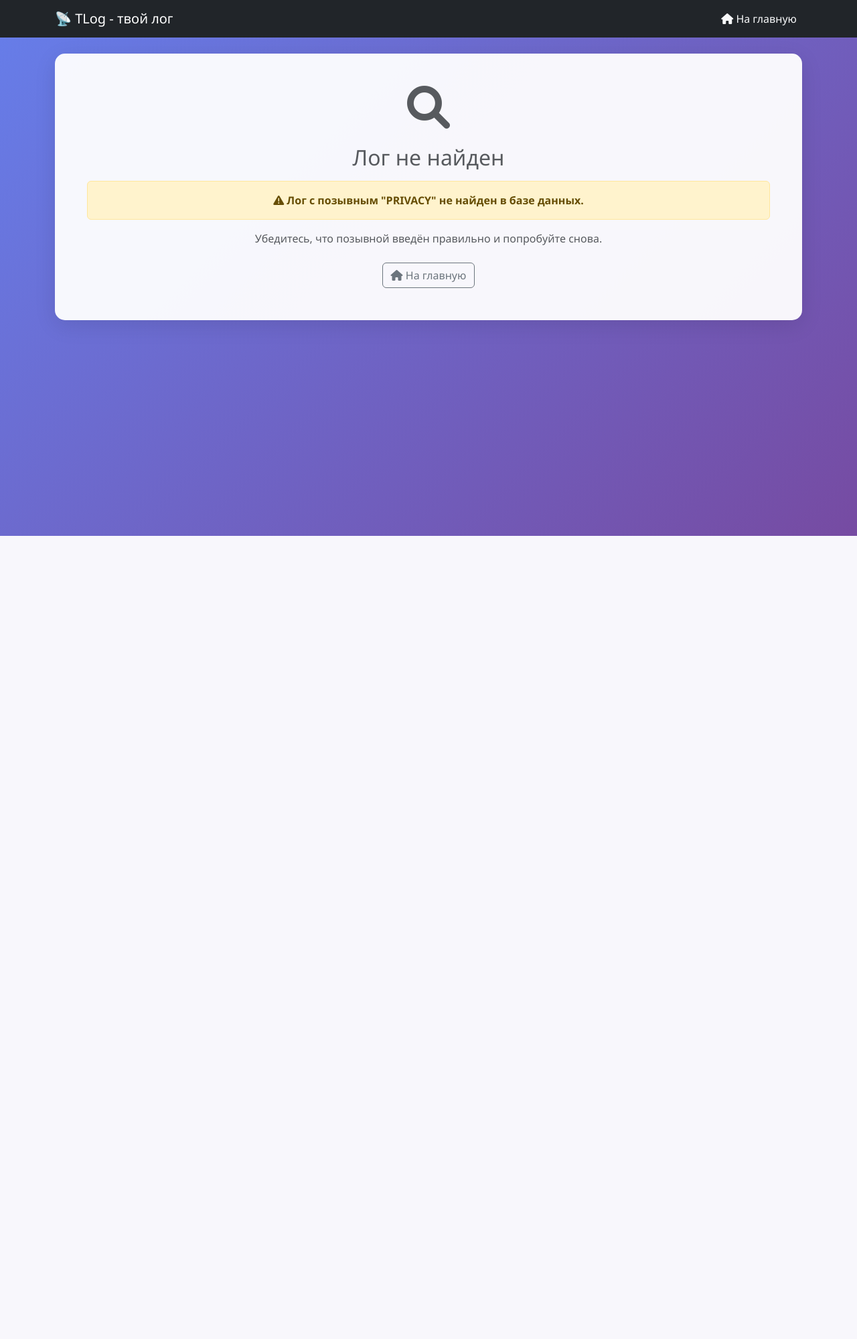
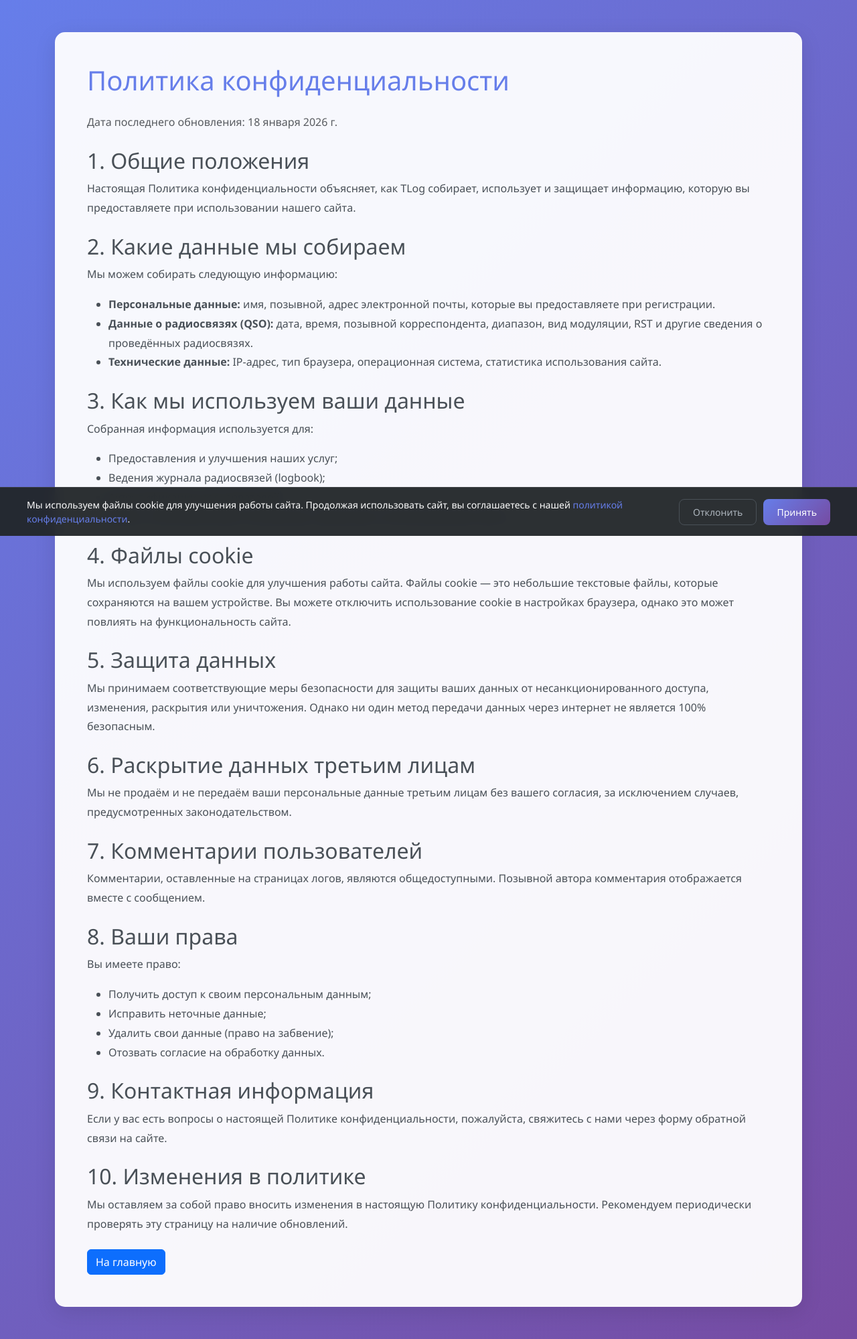
Before and after one commit to R3LO/tlogonline, a Django app: page /privacy/ in a window 1280 px wide. Shown: the whole page at 67% size. Before the commit the page ends 800 px from the top, so only its background shows below. Run offline with Django 4.2, Linux system fonts and the light colour scheme; data that the repository does not hold is empty.

Commit message:
add privacy of cookies

```diff
--- a/myproject/urls.py
+++ b/myproject/urls.py
@@ -2,13 +2,16 @@
 Main URL configuration for myproject project.
 """
 from django.contrib import admin
-from django.urls import path, include
+from django.urls import path, include, re_path
 from django.conf import settings
 from django.conf.urls.static import static
+from django.views.generic import RedirectView
 
 urlpatterns = [
     path('admin/', admin.site.urls),
     path('', include('tlog.urls')),
+    # Перенаправление favicon.ico на статический файл
+    re_path(r'^favicon\.ico$', RedirectView.as_view(url='/static/favicon.svg', permanent=True)),
 ]
 
 # Serve media files in development
--- /dev/null
+++ b/tlog/templates/cookie_banner.html
@@ -0,0 +1,115 @@
+<style>
+.cookie-banner {
+    position: fixed;
+    bottom: 0;
+    left: 0;
+    right: 0;
+    background: rgba(33, 37, 41, 0.95);
+    color: white;
+    padding: 15px 20px;
+    z-index: 9999;
+    display: none;
+    backdrop-filter: blur(10px);
+    border-top: 1px solid rgba(255, 255, 255, 0.1);
+}
+.cookie-banner.show {
+    display: block;
+    animation: slideUp 0.3s ease-out;
+}
+@keyframes slideUp {
+    from { transform: translateY(100%); }
+    to { transform: translateY(0); }
+}
+.cookie-content {
+    max-width: 1200px;
+    margin: 0 auto;
+    display: flex;
+    align-items: center;
+    justify-content: space-between;
+    flex-wrap: wrap;
+    gap: 15px;
+}
+.cookie-text {
+    flex: 1;
+    min-width: 280px;
+}
+.cookie-text p {
+    margin: 0;
+    font-size: 14px;
+}
+.cookie-text a {
+    color: #667eea;
+    text-decoration: none;
+}
+.cookie-text a:hover {
+    text-decoration: underline;
+}
+.cookie-buttons {
+    display: flex;
+    gap: 10px;
+}
+.cookie-btn {
+    padding: 8px 20px;
+    border-radius: 8px;
+    font-size: 14px;
+    font-weight: 500;
+    cursor: pointer;
+    transition: all 0.2s ease;
+}
+.cookie-btn-accept {
+    background: linear-gradient(135deg, #667eea 0%, #764ba2 100%);
+    color: white;
+    border: none;
+}
+.cookie-btn-accept:hover {
+    transform: translateY(-1px);
+    box-shadow: 0 4px 12px rgba(102, 126, 234, 0.4);
+}
+.cookie-btn-decline {
+    background: transparent;
+    color: #adb5bd;
+    border: 1px solid #495057;
+}
+.cookie-btn-decline:hover {
+    background: rgba(255, 255, 255, 0.1);
+    color: white;
+}
+</style>
+
+<div id="cookieBanner" class="cookie-banner">
+    <div class="cookie-content">
+        <div class="cookie-text">
+            <p>
+                Мы используем файлы cookie для улучшения работы сайта.
+                Продолжая использовать сайт, вы соглашаетесь с нашей
+                <a href="/privacy/">политикой конфиденциальности</a>.
+            </p>
+        </div>
+        <div class="cookie-buttons">
+            <button class="cookie-btn cookie-btn-decline" onclick="declineCookies()">Отклонить</button>
+            <button class="cookie-btn cookie-btn-accept" onclick="acceptCookies()">Принять</button>
+        </div>
+    </div>
+</div>
+
+<script>
+function checkCookieConsent() {
+    const consent = localStorage.getItem('cookie_consent');
+    if (!consent) {
+        document.getElementById('cookieBanner').classList.add('show');
+    }
+}
+
+function acceptCookies() {
+    localStorage.setItem('cookie_consent', 'accepted');
+    document.getElementById('cookieBanner').classList.remove('show');
+}
+
+function declineCookies() {
+    localStorage.setItem('cookie_consent', 'declined');
+    document.getElementById('cookieBanner').classList.remove('show');
+}
+
+// Проверить при загрузке страницы
+document.addEventListener('DOMContentLoaded', checkCookieConsent);
+</script>
--- a/tlog/templates/dashboard.html
+++ b/tlog/templates/dashboard.html
@@ -1,9 +1,12 @@
 <!DOCTYPE html>
 <html lang="ru">
+{% load static %}
 <head>
     <meta charset="UTF-8">
     <meta name="viewport" content="width=device-width, initial-scale=1.0">
     <title>Личный кабинет TLog</title>
+    <link rel="icon" href="{% static 'favicon.svg' %}" type="image/svg+xml">
+    <link rel="alternate icon" href="{% static 'favicon.svg' %}" type="image/svg+xml">
     <link href="https://cdn.jsdelivr.net/npm/bootstrap@5.3.0/dist/css/bootstrap.min.css" rel="stylesheet">
     <link href="https://cdnjs.cloudflare.com/ajax/libs/font-awesome/6.0.0/css/all.min.css" rel="stylesheet">
     <style>
@@ -863,5 +866,6 @@
             </p>
         </div>
     </footer>
+{% include 'cookie_banner.html' %}
 </body>
 </html>
--- a/tlog/templates/debug_register.html
+++ b/tlog/templates/debug_register.html
@@ -155,5 +155,6 @@
             }
         });
     </script>
+{% include 'cookie_banner.html' %}
 </body>
 </html>
--- a/tlog/templates/index.html
+++ b/tlog/templates/index.html
@@ -1,9 +1,12 @@
 <!DOCTYPE html>
 <html lang="ru">
+{% load static %}
 <head>
     <meta charset="UTF-8">
     <meta name="viewport" content="width=device-width, initial-scale=1.0">
     <title>Сообщество радиолюбителей - Django</title>
+    <link rel="icon" href="{% static 'favicon.svg' %}" type="image/svg+xml">
+    <link rel="alternate icon" href="{% static 'favicon.svg' %}" type="image/svg+xml">
     <link href="https://cdn.jsdelivr.net/npm/bootstrap@5.3.0/dist/css/bootstrap.min.css" rel="stylesheet">
     <style>
         .hero-section {
@@ -190,5 +193,6 @@
 
     <script src="https://cdn.jsdelivr.net/npm/bootstrap@5.3.0/dist/js/bootstrap.bundle.min.js"></script>
     <script src="https://kit.fontawesome.com/your-fontawesome-kit.js" crossorigin="anonymous"></script>
+{% include 'cookie_banner.html' %}
 </body>
 </html>
--- a/tlog/templates/logbook.html
+++ b/tlog/templates/logbook.html
@@ -1,9 +1,12 @@
 <!DOCTYPE html>
 <html lang="ru">
+{% load static %}
 <head>
     <meta charset="UTF-8">
     <meta name="viewport" content="width=device-width, initial-scale=1.0">
     <title>Logbook - Сайт радиолюбителей</title>
+    <link rel="icon" href="{% static 'favicon.svg' %}" type="image/svg+xml">
+    <link rel="alternate icon" href="{% static 'favicon.svg' %}" type="image/svg+xml">
     <link href="https://cdn.jsdelivr.net/npm/bootstrap@5.3.0/dist/css/bootstrap.min.css" rel="stylesheet">
     <link href="https://cdnjs.cloudflare.com/ajax/libs/font-awesome/6.0.0/css/all.min.css" rel="stylesheet">
     <style>
@@ -911,5 +914,6 @@
             });
         });
     </script>
+{% include 'cookie_banner.html' %}
 </body>
 </html>
--- a/tlog/templates/logbook_new.html
+++ b/tlog/templates/logbook_new.html
@@ -1,9 +1,12 @@
 <!DOCTYPE html>
 <html lang="ru">
+{% load static %}
 <head>
     <meta charset="UTF-8">
     <meta name="viewport" content="width=device-width, initial-scale=1.0">
     <title>Logbook - Сайт радиолюбителей</title>
+    <link rel="icon" href="{% static 'favicon.svg' %}" type="image/svg+xml">
+    <link rel="alternate icon" href="{% static 'favicon.svg' %}" type="image/svg+xml">
     <link href="https://cdn.jsdelivr.net/npm/bootstrap@5.3.0/dist/css/bootstrap.min.css" rel="stylesheet">
     <link href="https://cdnjs.cloudflare.com/ajax/libs/font-awesome/6.0.0/css/all.min.css" rel="stylesheet">
     <style>
@@ -292,5 +295,6 @@
             </p>
         </div>
     </footer>
+{% include 'cookie_banner.html' %}
 </body>
 </html>
--- a/tlog/templates/logbook_search.html
+++ b/tlog/templates/logbook_search.html
@@ -1,10 +1,13 @@
 <!DOCTYPE html>
 <html lang="ru">
 {% load custom_filters %}
+{% load static %}
 <head>
     <meta charset="UTF-8">
     <meta name="viewport" content="width=device-width, initial-scale=1.0">
     <title>Поиск по логам - {{ callsign }}</title>
+    <link rel="icon" href="{% static 'favicon.ico' %}" type="image/x-icon">
+    <link rel="shortcut icon" href="{% static 'favicon.ico' %}" type="image/x-icon">
     <link href="https://cdn.jsdelivr.net/npm/bootstrap@5.3.0/dist/css/bootstrap.min.css" rel="stylesheet">
     <link href="https://cdnjs.cloudflare.com/ajax/libs/font-awesome/6.0.0/css/all.min.css" rel="stylesheet">
     <style>
@@ -539,5 +542,6 @@
             });
         }
     </script>
+{% include 'cookie_banner.html' %}
 </body>
 </html>
--- a/tlog/templates/login.html
+++ b/tlog/templates/login.html
@@ -1,9 +1,12 @@
 <!DOCTYPE html>
 <html lang="ru">
+{% load static %}
 <head>
     <meta charset="UTF-8">
     <meta name="viewport" content="width=device-width, initial-scale=1.0">
     <title>Вход - Django API</title>
+    <link rel="icon" href="{% static 'favicon.svg' %}" type="image/svg+xml">
+    <link rel="alternate icon" href="{% static 'favicon.svg' %}" type="image/svg+xml">
     <link href="https://cdn.jsdelivr.net/npm/bootstrap@5.3.0/dist/css/bootstrap.min.css" rel="stylesheet">
     <style>
         body {
@@ -119,5 +122,7 @@
             </p>
         </div>
     </footer>
+{% include 'cookie_banner.html' %}
+{% include 'cookie_banner.html' %}
 </body>
 </html>
--- /dev/null
+++ b/tlog/templates/privacy.html
@@ -0,0 +1,128 @@
+<!DOCTYPE html>
+<html lang="ru">
+{% load static %}
+<head>
+    <meta charset="UTF-8">
+    <meta name="viewport" content="width=device-width, initial-scale=1.0">
+    <title>Политика конфиденциальности - TLog</title>
+    <link rel="icon" href="{% static 'favicon.svg' %}" type="image/svg+xml">
+    <link rel="alternate icon" href="{% static 'favicon.svg' %}" type="image/svg+xml">
+    <link href="https://cdn.jsdelivr.net/npm/bootstrap@5.3.0/dist/css/bootstrap.min.css" rel="stylesheet">
+    <style>
+        body {
+            background: linear-gradient(135deg, #667eea 0%, #764ba2 100%);
+            min-height: 100vh;
+            font-family: 'Segoe UI', Tahoma, Geneva, Verdana, sans-serif;
+        }
+        .content-container {
+            background: rgba(255, 255, 255, 0.95);
+            border-radius: 15px;
+            box-shadow: 0 8px 32px rgba(0,0,0,0.1);
+        }
+        h1 {
+            color: #667eea;
+        }
+        h2 {
+            color: #495057;
+            margin-top: 1.5rem;
+        }
+        .text-block {
+            line-height: 1.8;
+            color: #495057;
+        }
+    </style>
+</head>
+<body>
+    <div class="container py-5">
+        <div class="content-container p-5">
+            <h1 class="mb-4"><i class="fas fa-shield-alt"></i> Политика конфиденциальности</h1>
+
+            <div class="text-block">
+                <p class="text-muted">Дата последнего обновления: 18 января 2026 г.</p>
+
+                <h2>1. Общие положения</h2>
+                <p>
+                    Настоящая Политика конфиденциальности объясняет, как TLog собирает, использует
+                    и защищает информацию, которую вы предоставляете при использовании нашего сайта.
+                </p>
+
+                <h2>2. Какие данные мы собираем</h2>
+                <p>Мы можем собирать следующую информацию:</p>
+                <ul>
+                    <li><strong>Персональные данные:</strong> имя, позывной, адрес электронной почты,
+                        которые вы предоставляете при регистрации.</li>
+                    <li><strong>Данные о радиосвязях (QSO):</strong> дата, время, позывной корреспондента,
+                        диапазон, вид модуляции, RST и другие сведения о проведённых радиосвязях.</li>
+                    <li><strong>Технические данные:</strong> IP-адрес, тип браузера, операционная система,
+                        статистика использования сайта.</li>
+                </ul>
+
+                <h2>3. Как мы используем ваши данные</h2>
+                <p>Собранная информация используется для:</p>
+                <ul>
+                    <li>Предоставления и улучшения наших услуг;</li>
+                    <li>Ведения журнала радиосвязей (logbook);</li>
+                    <li>Аутентификации пользователей;</li>
+                    <li>Связи с пользователями по вопросам, связанным с использованием сайта.</li>
+                </ul>
+
+                <h2>4. Файлы cookie</h2>
+                <p>
+                    Мы используем файлы cookie для улучшения работы сайта. Файлы cookie — это небольшие
+                    текстовые файлы, которые сохраняются на вашем устройстве. Вы можете отключить
+                    использование cookie в настройках браузера, однако это может повлиять на
+                    функциональность сайта.
+                </p>
+
+                <h2>5. Защита данных</h2>
+                <p>
+                    Мы принимаем соответствующие меры безопасности для защиты ваших данных от
+                    несанкционированного доступа, изменения, раскрытия или уничтожения.
+                    Однако ни один метод передачи данных через интернет не является 100% безопасным.
+                </p>
+
+                <h2>6. Раскрытие данных третьим лицам</h2>
+                <p>
+                    Мы не продаём и не передаём ваши персональные данные третьим лицам без вашего
+                    согласия, за исключением случаев, предусмотренных законодательством.
+                </p>
+
+                <h2>7. Комментарии пользователей</h2>
+                <p>
+                    Комментарии, оставленные на страницах логов, являются общедоступными.
+                    Позывной автора комментария отображается вместе с сообщением.
+                </p>
+
+                <h2>8. Ваши права</h2>
+                <p>Вы имеете право:</p>
+                <ul>
+                    <li>Получить доступ к своим персональным данным;</li>
+                    <li>Исправить неточные данные;</li>
+                    <li>Удалить свои данные (право на забвение);</li>
+                    <li>Отозвать согласие на обработку данных.</li>
+                </ul>
+
+                <h2>9. Контактная информация</h2>
+                <p>
+                    Если у вас есть вопросы о настоящей Политике конфиденциальности,
+                    пожалуйста, свяжитесь с нами через форму обратной связи на сайте.
+                </p>
+
+                <h2>10. Изменения в политике</h2>
+                <p>
+                    Мы оставляем за собой право вносить изменения в настоящую Политику конфиденциальности.
+                    Рекомендуем периодически проверять эту страницу на наличие обновлений.
+                </p>
+            </div>
+
+            <div class="mt-4">
+                <a href="/" class="btn btn-primary">
+                    <i class="fas fa-arrow-left"></i> На главную
+                </a>
+            </div>
+        </div>
+    </div>
+
+    {% include 'cookie_banner.html' %}
+</body>
+</html>
--- a/tlog/templates/qso_list.html
+++ b/tlog/templates/qso_list.html
@@ -1,9 +1,12 @@
 <!DOCTYPE html>
 <html lang="ru">
+{% load static %}
 <head>
     <meta charset="UTF-8">
     <meta name="viewport" content="width=device-width, initial-scale=1.0">
     <title>Мои QSO - HamLog</title>
+    <link rel="icon" href="{% static 'favicon.svg' %}" type="image/svg+xml">
+    <link rel="alternate icon" href="{% static 'favicon.svg' %}" type="image/svg+xml">
     <link href="https://cdn.jsdelivr.net/npm/bootstrap@5.1.3/dist/css/bootstrap.min.css" rel="stylesheet">
     <link href="https://cdnjs.cloudflare.com/ajax/libs/font-awesome/6.0.0/css/all.min.css" rel="stylesheet">
     <style>
@@ -216,5 +219,6 @@
             </p>
         </div>
     </footer>
+{% include 'cookie_banner.html' %}
 </body>
 </html>
--- a/tlog/templates/register.html
+++ b/tlog/templates/register.html
@@ -1,9 +1,12 @@
 <!DOCTYPE html>
 <html lang="ru">
+{% load static %}
 <head>
     <meta charset="UTF-8">
     <meta name="viewport" content="width=device-width, initial-scale=1.0">
     <title>Регистрация радиолюбителя - Django API</title>
+    <link rel="icon" href="{% static 'favicon.svg' %}" type="image/svg+xml">
+    <link rel="alternate icon" href="{% static 'favicon.svg' %}" type="image/svg+xml">
     <link href="https://cdn.jsdelivr.net/npm/bootstrap@5.3.0/dist/css/bootstrap.min.css" rel="stylesheet">
     <style>
         body {
@@ -167,5 +170,6 @@
             </p>
         </div>
     </footer>
+{% include 'cookie_banner.html' %}
 </body>
 </html>
--- a/tlog/templates/register_new.html
+++ b/tlog/templates/register_new.html
@@ -1,9 +1,12 @@
 <!DOCTYPE html>
 <html lang="ru">
+{% load static %}
 <head>
     <meta charset="UTF-8">
     <meta name="viewport" content="width=device-width, initial-scale=1.0">
     <title>Регистрация - TLog</title>
+    <link rel="icon" href="{% static 'favicon.svg' %}" type="image/svg+xml">
+    <link rel="alternate icon" href="{% static 'favicon.svg' %}" type="image/svg+xml">
     <link href="https://cdn.jsdelivr.net/npm/bootstrap@5.3.0/dist/css/bootstrap.min.css" rel="stylesheet">
     <link href="https://cdnjs.cloudflare.com/ajax/libs/font-awesome/6.0.0/css/all.min.css" rel="stylesheet">
     <style>
@@ -276,6 +279,7 @@
         });
     </script>
 
+    {% include 'cookie_banner.html' %}
     <script src="https://cdn.jsdelivr.net/npm/bootstrap@5.3.0/dist/js/bootstrap.bundle.min.js"></script>
 </body>
 </html>
--- a/tlog/urls.py
+++ b/tlog/urls.py
@@ -7,7 +7,7 @@ from .views import (
     logout_view, adif_upload, clear_logbook,
     profile_update, logbook_search, delete_adif_uploads,
     edit_qso, delete_qso, get_qso, add_logbook_comment,
-    generate_captcha
+    generate_captcha, privacy
 )
 
 urlpatterns = [
@@ -30,6 +30,7 @@ urlpatterns = [
     # Комментарии к логам
     path('logbook/<str:callsign>/comment/', add_logbook_comment, name='add_logbook_comment'),
     path('captcha/', generate_captcha, name='generate_captcha'),
+    path('privacy/', privacy, name='privacy'),
 
     # Поиск по логам - динамический маршрут для позывных (должен быть последним)
     re_path(r'^(?P<callsign>[A-Za-z0-9/]+)/$', logbook_search, name='logbook_search'),
--- a/tlog/views/logbook.py
+++ b/tlog/views/logbook.py
@@ -5,7 +5,7 @@ from django.shortcuts import render, redirect
 from django.http import JsonResponse
 from django.db.models import Q
 from django.contrib.auth.decorators import login_required
-from ..models import QSO, RadioProfile, ADIFUpload, LogbookComment
+from ..models import QSO, RadioProfile, ADIFUpload, LogbookComment, LogbookComment
 
 
 def get_band_from_frequency(frequency):
@@ -488,3 +488,10 @@ def add_logbook_comment(request, callsign):
         return JsonResponse({'success': False, 'error': 'Неверный формат данных'}, status=400)
     except Exception as e:
         return JsonResponse({'success': False, 'error': str(e)}, status=500)
+
+
+def privacy(request):
+    """
+    Страница политики конфиденциальности
+    """
+    return render(request, 'privacy.html')
```
Also changed, not shown: static/favicon.svg (added).
